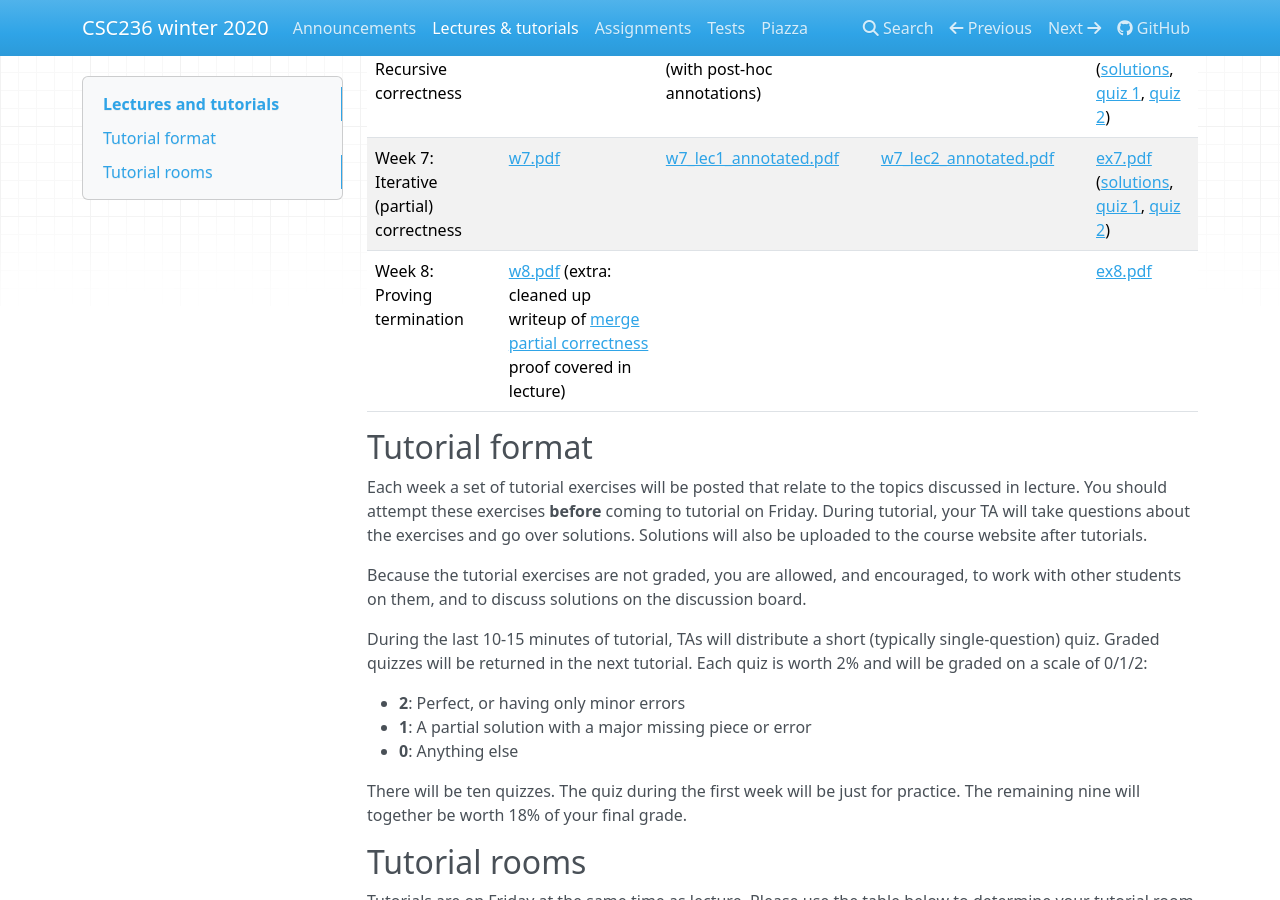
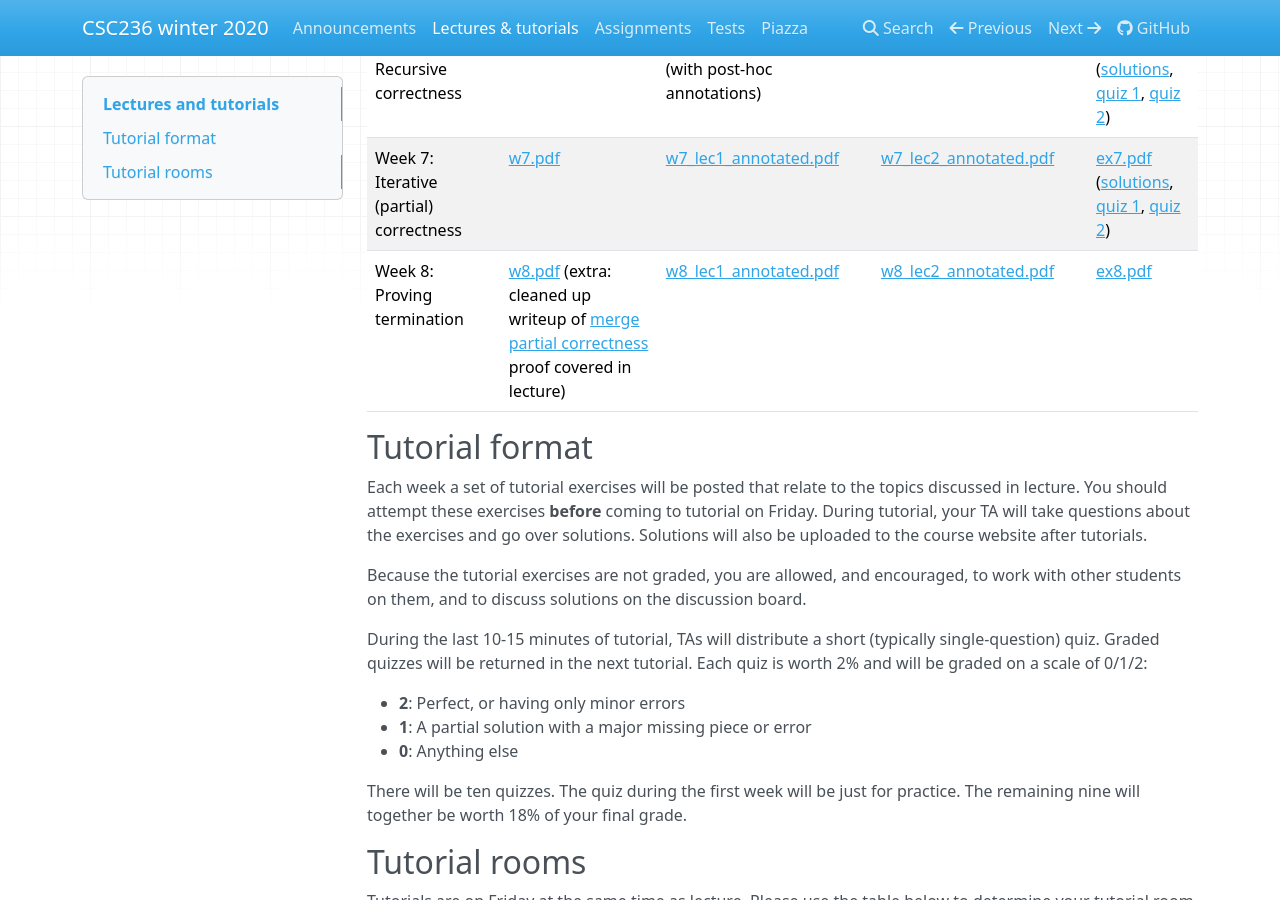
Before and after one commit to colinmorris/csc236, an MkDocs documentation site: the page built from docs/lectures_and_tutorials.md, in a window 1280 px wide and 900 px high, scrolled down 731 px. Built offline with MkDocs 1.6.1, drawn with Linux system fonts in a browser that asks for light colours; nearby versions of some CDN libraries.

Commit message:
w8 annotated slides

```diff
--- a/docs/lectures_and_tutorials.md
+++ b/docs/lectures_and_tutorials.md
@@ -11,7 +11,7 @@ Week 4: Runtime of recursive algorithms, unwinding | [w4.pdf](lecture_slides/w4.
 Week 5: Master Theorem | [w5.pdf](lecture_slides/w5.pdf) | [w5_lec1_annotated.pdf](lecture_slides/w5_lec1_annotated.pdf) (with post-hoc annotations) | [w5_lec2_annotated.pdf](lecture_slides/w5_lec2_annotated.pdf) | *no tutorial this week*
 Week 6: Recursive correctness | [w6.pdf](lecture_slides/w6.pdf) | [w6_lec1_annotated.pdf](lecture_slides/w6_lec1_annotated.pdf) (with post-hoc annotations) | [w6_lec2_annotated.pdf](lecture_slides/w6_lec2_annotated.pdf) | [ex6.pdf](exercises/ex6.pdf) ([solutions](exercises/ex6_solutions.pdf), [quiz 1](exercises/q6_v1_solutions.pdf), [quiz 2](exercises/q6_v2_solutions.pdf))
 Week 7: Iterative (partial) correctness | [w7.pdf](lecture_slides/w7.pdf) | [w7_lec1_annotated.pdf](lecture_slides/w7_lec1_annotated.pdf) | [w7_lec2_annotated.pdf](lecture_slides/w7_lec2_annotated.pdf) | [ex7.pdf](exercises/ex7.pdf)  ([solutions](exercises/ex7_solutions.pdf), [quiz 1](exercises/q7_v1_solutions.pdf), [quiz 2](exercises/q7_v2_solutions.pdf))|
-Week 8: Proving termination | [w8.pdf](lecture_slides/w8.pdf) (extra: cleaned up writeup of [merge partial correctness](lecture_slides/merge_proof.pdf) proof covered in lecture) |   |   |  [ex8.pdf](exercises/ex8.pdf) |
+Week 8: Proving termination | [w8.pdf](lecture_slides/w8.pdf) (extra: cleaned up writeup of [merge partial correctness](lecture_slides/merge_proof.pdf) proof covered in lecture) | [w8_lec1_annotated.pdf](lecture_slides/w8_lec1_annotated.pdf)  | [w8_lec2_annotated.pdf](lecture_slides/w8_lec2_annotated.pdf) |  [ex8.pdf](exercises/ex8.pdf) |
 
 ## Tutorial format
 
```
Also changed, not shown: 2 other files.
